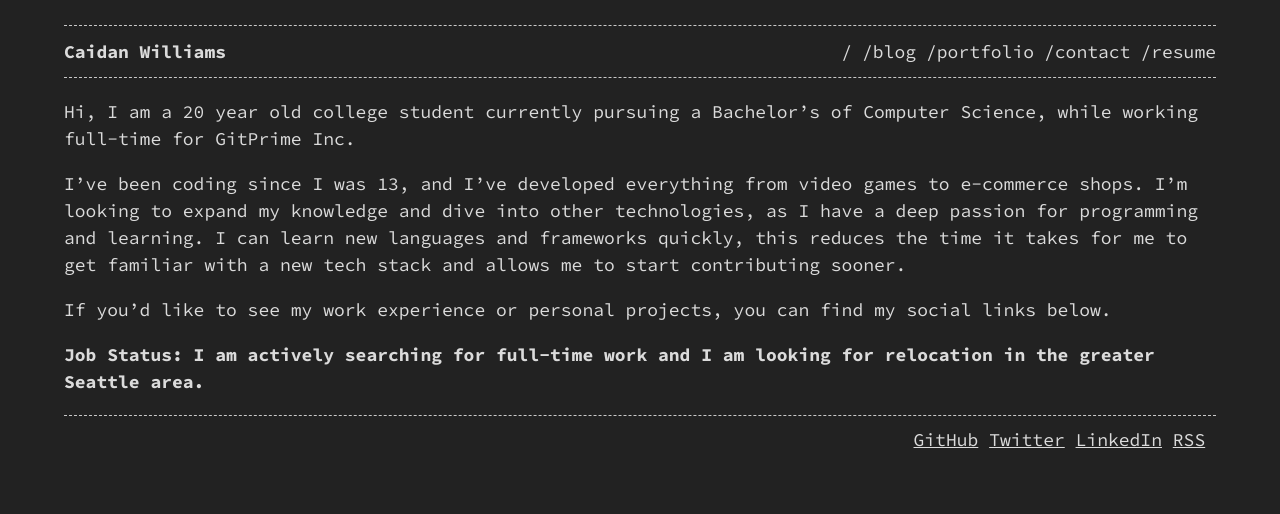
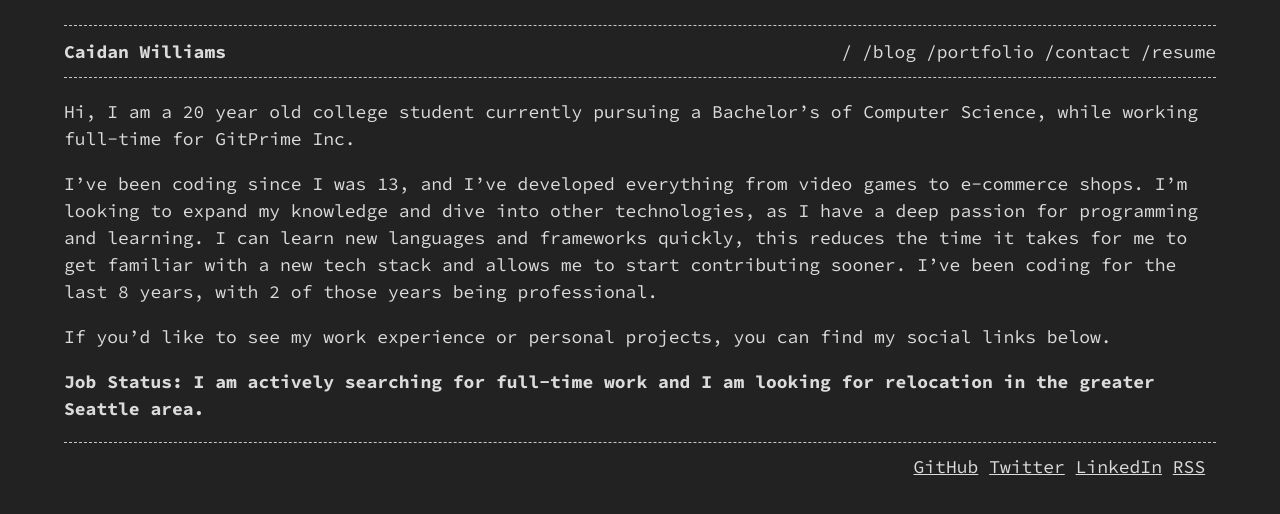
Before and after one commit to caidanw/caidanw.github.io, a Jekyll site: the page built from index.md, in a window 1280 px wide. Shown: the top 514 px of the page. Built offline with Jekyll 4.4.1, drawn with Linux system fonts in a browser that asks for light colours.

Commit message:
updated index

```diff
--- a/index.md
+++ b/index.md
@@ -6,7 +6,7 @@ permalink: /
 
 Hi, I am a 20 year old college student currently pursuing a Bachelor's of Computer Science, while working full-time for GitPrime Inc.
 
-I've been coding since I was 13, and I've developed everything from video games to e-commerce shops. I'm looking to expand my knowledge and dive into other technologies, as I have a deep passion for programming and learning. I can learn new languages and frameworks quickly, this reduces the time it takes for me to get familiar with a new tech stack and allows me to start contributing sooner.
+I've been coding since I was 13, and I've developed everything from video games to e-commerce shops. I'm looking to expand my knowledge and dive into other technologies, as I have a deep passion for programming and learning. I can learn new languages and frameworks quickly, this reduces the time it takes for me to get familiar with a new tech stack and allows me to start contributing sooner. I've been coding for the last 8 years, with 2 of those years being professional.
 
 If you'd like to see my work experience or personal projects, you can find my social links below.
 
```
